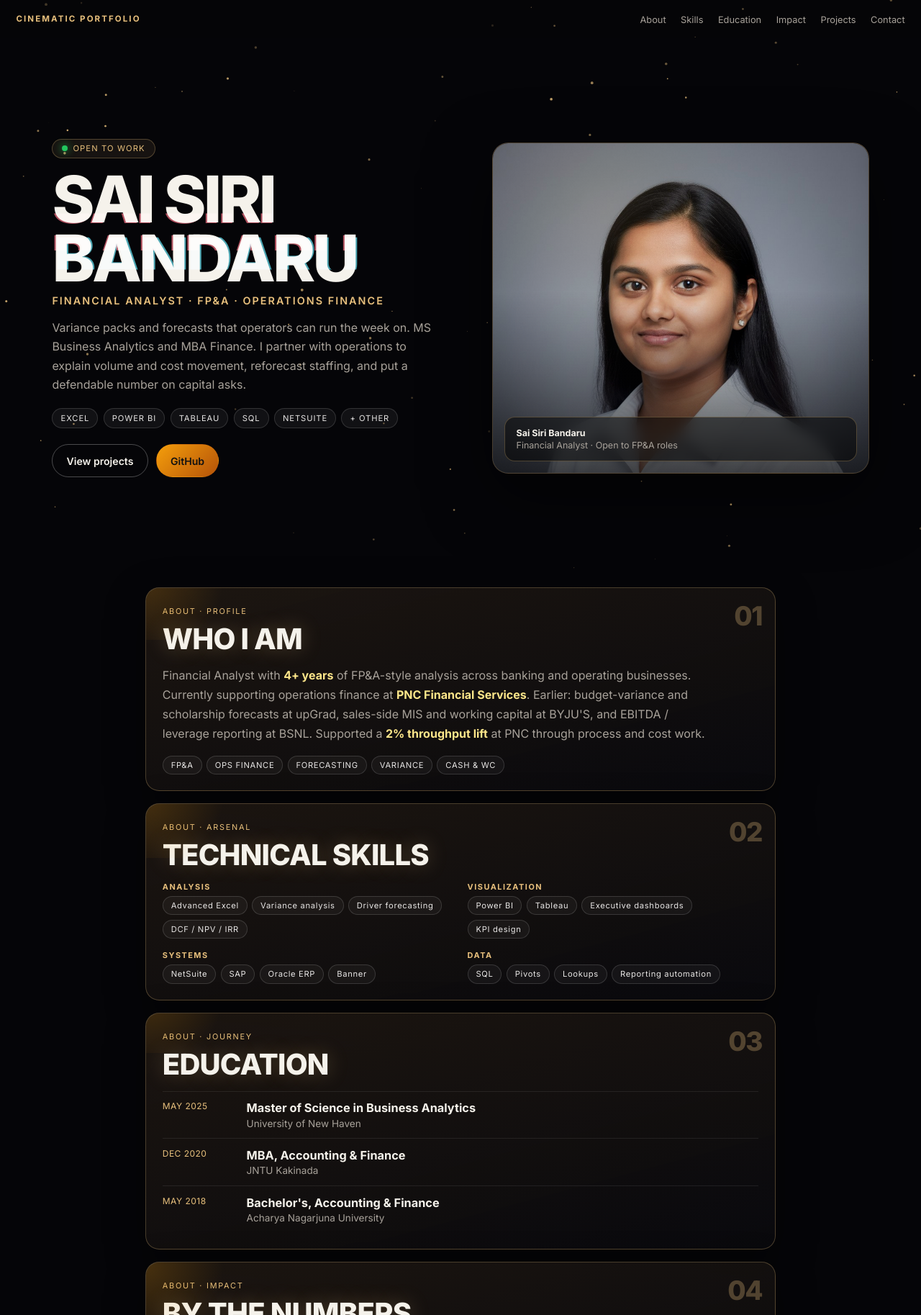
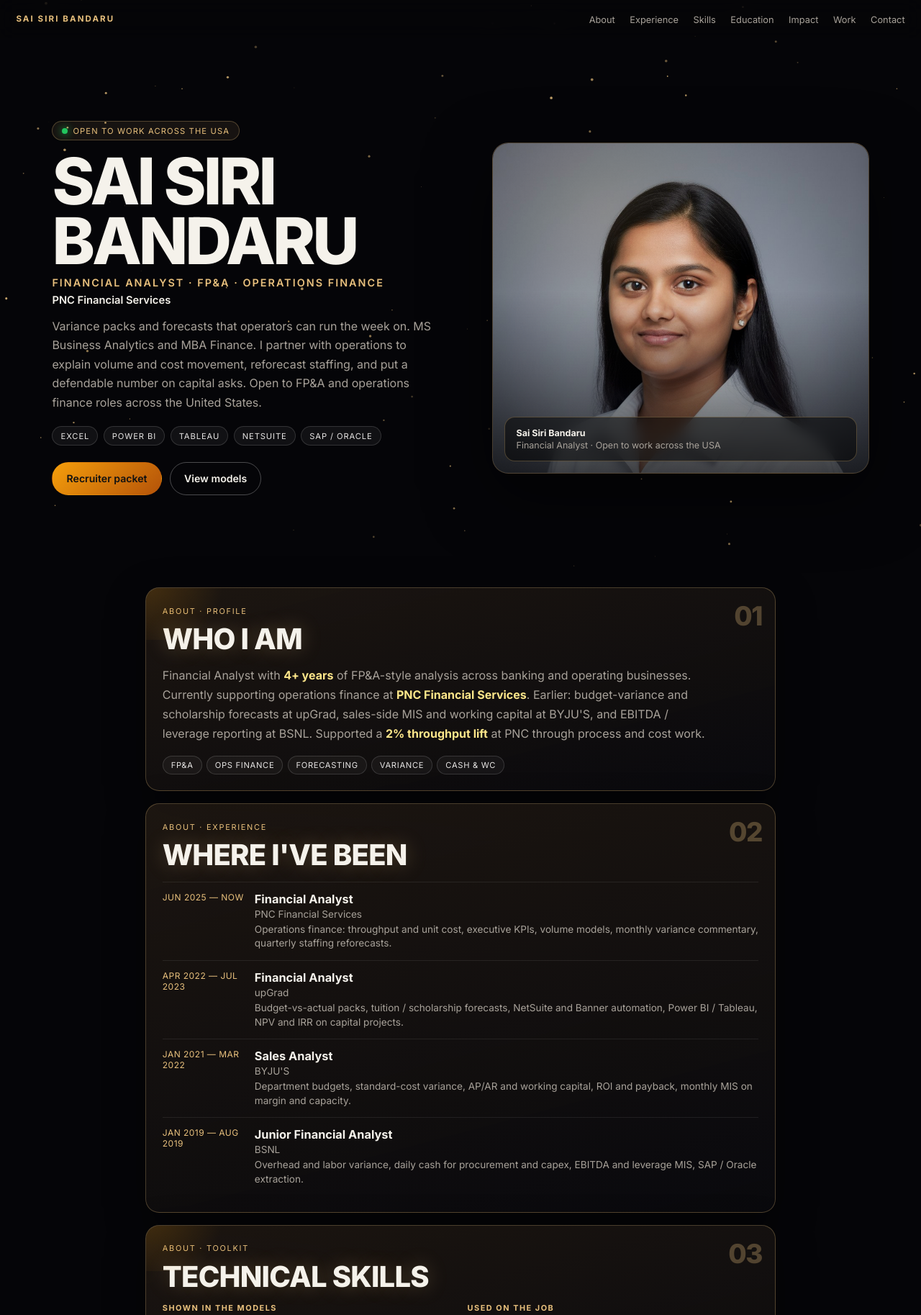
Before and after one commit to saisiri-bandaru/cinematic-portfolio, a plain HTML site: page index.html in a window 1280 px wide. Shown: the top 1827 px of the page at 72% size. Drawn offline with Linux system fonts and the light colour scheme.

Commit message:
Recruiter pass: USA-wide open-to-work, experience dates, contact, featured models

```diff
--- a/index.html
+++ b/index.html
@@ -3,8 +3,8 @@
 <head>
   <meta charset="utf-8" />
   <meta name="viewport" content="width=device-width, initial-scale=1" />
-  <title>Sai Siri Bandaru — Cinematic Portfolio</title>
-  <meta name="description" content="Cinematic portfolio for Sai Siri Bandaru — Financial Analyst, FP&A and operations finance." />
+  <title>Sai Siri Bandaru | Financial Analyst, FP&A & Operations Finance</title>
+  <meta name="description" content="Financial Analyst at PNC. FP&A and operations finance. Open to work across the United States." />
   <meta name="theme-color" content="#07070c" />
   <link rel="preconnect" href="https://fonts.googleapis.com" />
   <link rel="preconnect" href="https://fonts.gstatic.com" crossorigin />
@@ -47,42 +47,16 @@
       text-transform: uppercase; color: var(--gold); background: rgba(232,192,125,.08);
     }
     .open i { width: .5rem; height: .5rem; border-radius: 50%; background: #22c55e; box-shadow: 0 0 12px #22c55e; }
-    .glitch {
-      position: relative; margin: 1rem 0 .5rem; font-size: clamp(3.1rem, 8.5vw, 5.6rem);
+    .name {
+      margin: 1rem 0 .5rem; font-size: clamp(3.1rem, 8.5vw, 5.6rem);
       font-weight: 800; letter-spacing: -.045em; line-height: .92; text-transform: uppercase;
     }
-    .glitch span { display: block; }
-    .glitch::before, .glitch::after {
-      content: attr(data-text); position: absolute; left: 0; top: 0; width: 100%; overflow: hidden;
-      clip-path: inset(0 0 0 0);
-    }
-    .glitch::before {
-      color: #67e8f9; transform: translate(2px, -1px); opacity: .7; mix-blend-mode: screen;
-      animation: glitchTop 2.4s infinite linear alternate-reverse;
-    }
-    .glitch::after {
-      color: #fb7185; transform: translate(-2px, 1px); opacity: .7; mix-blend-mode: screen;
-      animation: glitchBot 1.8s infinite linear alternate-reverse;
-    }
-    @keyframes glitchTop {
-      0% { clip-path: inset(0 0 85% 0); }
-      20% { clip-path: inset(10% 0 60% 0); }
-      40% { clip-path: inset(40% 0 30% 0); }
-      60% { clip-path: inset(70% 0 5% 0); }
-      80% { clip-path: inset(20% 0 50% 0); }
-      100% { clip-path: inset(0 0 80% 0); }
-    }
-    @keyframes glitchBot {
-      0% { clip-path: inset(80% 0 0 0); }
-      25% { clip-path: inset(30% 0 40% 0); }
-      50% { clip-path: inset(55% 0 10% 0); }
-      75% { clip-path: inset(5% 0 70% 0); }
-      100% { clip-path: inset(65% 0 5% 0); }
-    }
+    .name span { display: block; }
     .role {
       color: var(--gold); font-size: .9rem; letter-spacing: .14em; text-transform: uppercase; font-weight: 600;
     }
-    .sub { color: var(--muted); max-width: 34rem; line-height: 1.65; margin: 1rem 0 1.25rem; }
+    .employer { color: var(--ink); font-size: .92rem; margin-top: .45rem; font-weight: 600; }
+    .sub { color: var(--muted); max-width: 34rem; line-height: 1.65; margin: .85rem 0 1.25rem; }
     .tags { display: flex; flex-wrap: wrap; gap: .45rem; margin-bottom: 1.4rem; }
     .tag {
       border: 1px solid rgba(255,255,255,.14); border-radius: 999px; padding: .35rem .7rem;
@@ -153,13 +127,14 @@
     .skills { display: grid; grid-template-columns: repeat(2,minmax(0,1fr)); gap: 1rem 1.2rem; }
     .skills h3 { margin: 0 0 .4rem; font-size: .68rem; letter-spacing: .14em; text-transform: uppercase; color: var(--gold); }
     .edu-item {
-      display: grid; grid-template-columns: 6.5rem 1fr; gap: .8rem; padding: .8rem 0;
+      display: grid; grid-template-columns: 7.2rem 1fr; gap: .8rem; padding: .8rem 0;
       border-top: 1px solid rgba(255,255,255,.08);
     }
     .edu-item:first-child { border-top: 0; padding-top: 0; }
     .edu-item .when { color: var(--gold); font-size: .75rem; letter-spacing: .04em; }
     .edu-item h3 { margin: 0 0 .2rem; font-size: 1.02rem; }
     .edu-item .meta { color: var(--muted); font-size: .85rem; }
+    .edu-item .note { color: var(--muted); font-size: .85rem; margin-top: .25rem; line-height: 1.45; }
     .metrics { display: grid; grid-template-columns: repeat(4,minmax(0,1fr)); gap: .7rem; }
     .metric {
       text-align: center; padding: 1rem .4rem; border-radius: .85rem; background: rgba(0,0,0,.28);
@@ -195,13 +170,14 @@
   <canvas id="particles"></canvas>
   <div class="wrap">
     <header class="nav" id="nav">
-      <a class="brand" href="#top">CINEMATIC PORTFOLIO</a>
+      <a class="brand" href="#top">SAI SIRI BANDARU</a>
       <nav class="nav-links">
         <a href="#about">About</a>
+        <a href="#experience">Experience</a>
         <a href="#skills">Skills</a>
         <a href="#education">Education</a>
         <a href="#numbers">Impact</a>
-        <a href="#work">Projects</a>
+        <a href="#work">Work</a>
         <a href="#contact">Contact</a>
       </nav>
     </header>
@@ -209,28 +185,28 @@
     <main id="top">
       <section class="hero">
         <div>
-          <div class="open"><i></i> Open to work</div>
-          <h1 class="glitch" data-text="SAI SIRI BANDARU"><span>SAI SIRI</span><span>BANDARU</span></h1>
-          <div class="role">Financial Analyst · FP&amp;A · Operations Finance</div>
-          <p class="sub">Variance packs and forecasts that operators can run the week on. MS Business Analytics and MBA Finance. I partner with operations to explain volume and cost movement, reforecast staffing, and put a defendable number on capital asks.</p>
+          <div class="open"><i></i> Open to work across the USA</div>
+          <h1 class="name"><span>SAI SIRI</span><span>BANDARU</span></h1>
+          <div class="role">Financial Analyst · FP&A · Operations Finance</div>
+          <div class="employer">PNC Financial Services</div>
+          <p class="sub">Variance packs and forecasts that operators can run the week on. MS Business Analytics and MBA Finance. I partner with operations to explain volume and cost movement, reforecast staffing, and put a defendable number on capital asks. Open to FP&A and operations finance roles across the United States.</p>
           <div class="tags">
             <span class="tag">EXCEL</span>
             <span class="tag">POWER BI</span>
             <span class="tag">TABLEAU</span>
-            <span class="tag">SQL</span>
             <span class="tag">NETSUITE</span>
-            <span class="tag">+ OTHER</span>
+            <span class="tag">SAP / ORACLE</span>
           </div>
           <div class="cta">
-            <a class="btn btn-primary" href="#work">View projects</a>
-            <a class="btn btn-solid" href="https://github.com/saisiri-bandaru" target="_blank" rel="noopener">GitHub</a>
+            <a class="btn btn-solid" href="https://saisiri-bandaru.github.io/Sai_Siri_Bandaru_Analyst_Portfolio.pdf">Recruiter packet</a>
+            <a class="btn btn-primary" href="#work">View models</a>
           </div>
         </div>
         <aside class="stage" aria-label="Portrait">
           <img src="hero.jpg" alt="Sai Siri Bandaru" />
           <div class="hud">
             <b>Sai Siri Bandaru</b>
-            Financial Analyst · Open to FP&amp;A roles
+            Financial Analyst · Open to work across the USA
           </div>
         </aside>
       </section>
@@ -241,34 +217,72 @@
           <div class="kicker">About · Profile</div>
           <h2>WHO I AM</h2>
           <p>
-            Financial Analyst with <span class="hi">4+ years</span> of FP&amp;A-style analysis across banking and operating businesses.
+            Financial Analyst with <span class="hi">4+ years</span> of FP&A-style analysis across banking and operating businesses.
             Currently supporting operations finance at <span class="hi">PNC Financial Services</span>.
             Earlier: budget-variance and scholarship forecasts at upGrad, sales-side MIS and working capital at BYJU'S,
             and EBITDA / leverage reporting at BSNL. Supported a <span class="hi">2% throughput lift</span> at PNC through process and cost work.
           </p>
           <div class="chips">
-            <span class="chip">FP&amp;A</span>
+            <span class="chip">FP&A</span>
             <span class="chip">OPS FINANCE</span>
             <span class="chip">FORECASTING</span>
             <span class="chip">VARIANCE</span>
-            <span class="chip">CASH &amp; WC</span>
+            <span class="chip">CASH & WC</span>
+          </div>
+        </article>
+
+        <article class="card" id="experience">
+          <div class="num">02</div>
+          <div class="kicker">About · Experience</div>
+          <h2>WHERE I'VE BEEN</h2>
+          <div class="edu-item">
+            <div class="when">JUN 2025 — NOW</div>
+            <div>
+              <h3>Financial Analyst</h3>
+              <div class="meta">PNC Financial Services</div>
+              <div class="note">Operations finance: throughput and unit cost, executive KPIs, volume models, monthly variance commentary, quarterly staffing reforecasts.</div>
+            </div>
+          </div>
+          <div class="edu-item">
+            <div class="when">APR 2022 — JUL 2023</div>
+            <div>
+              <h3>Financial Analyst</h3>
+              <div class="meta">upGrad</div>
+              <div class="note">Budget-vs-actual packs, tuition / scholarship forecasts, NetSuite and Banner automation, Power BI / Tableau, NPV and IRR on capital projects.</div>
+            </div>
+          </div>
+          <div class="edu-item">
+            <div class="when">JAN 2021 — MAR 2022</div>
+            <div>
+              <h3>Sales Analyst</h3>
+              <div class="meta">BYJU'S</div>
+              <div class="note">Department budgets, standard-cost variance, AP/AR and working capital, ROI and payback, monthly MIS on margin and capacity.</div>
+            </div>
+          </div>
+          <div class="edu-item">
+            <div class="when">JAN 2019 — AUG 2019</div>
+            <div>
+              <h3>Junior Financial Analyst</h3>
+              <div class="meta">BSNL</div>
+              <div class="note">Overhead and labor variance, daily cash for procurement and capex, EBITDA and leverage MIS, SAP / Oracle extraction.</div>
+            </div>
           </div>
         </article>
 
         <article class="card" id="skills">
-          <div class="num">02</div>
-          <div class="kicker">About · Arsenal</div>
+          <div class="num">03</div>
+          <div class="kicker">About · Toolkit</div>
           <h2>TECHNICAL SKILLS</h2>
           <div class="skills">
             <div>
-              <h3>Analysis</h3>
+              <h3>Shown in the models</h3>
               <div class="chips">
                 <span class="chip">Advanced Excel</span><span class="chip">Variance analysis</span>
                 <span class="chip">Driver forecasting</span><span class="chip">DCF / NPV / IRR</span>
               </div>
             </div>
             <div>
-              <h3>Visualization</h3>
+              <h3>Used on the job</h3>
               <div class="chips">
                 <span class="chip">Power BI</span><span class="chip">Tableau</span>
                 <span class="chip">Executive dashboards</span><span class="chip">KPI design</span>
@@ -284,7 +298,7 @@
             <div>
               <h3>Data</h3>
               <div class="chips">
-                <span class="chip">SQL</span><span class="chip">Pivots</span>
+                <span class="chip">SQL (on the job)</span><span class="chip">Pivots</span>
                 <span class="chip">Lookups</span><span class="chip">Reporting automation</span>
               </div>
             </div>
@@ -292,8 +306,8 @@
         </article>
 
         <article class="card" id="education">
-          <div class="num">03</div>
-          <div class="kicker">About · Journey</div>
+          <div class="num">04</div>
+          <div class="kicker">About · Education</div>
           <h2>EDUCATION</h2>
           <div class="edu-item">
             <div class="when">MAY 2025</div>
@@ -305,82 +319,80 @@
           <div class="edu-item">
             <div class="when">DEC 2020</div>
             <div>
-              <h3>MBA, Accounting &amp; Finance</h3>
+              <h3>MBA, Accounting & Finance</h3>
               <div class="meta">JNTU Kakinada</div>
             </div>
           </div>
           <div class="edu-item">
             <div class="when">MAY 2018</div>
             <div>
-              <h3>Bachelor's, Accounting &amp; Finance</h3>
+              <h3>Bachelor's, Accounting & Finance</h3>
               <div class="meta">Acharya Nagarjuna University</div>
             </div>
           </div>
         </article>
 
         <article class="card" id="numbers">
-          <div class="num">04</div>
+          <div class="num">05</div>
           <div class="kicker">About · Impact</div>
           <h2>BY THE NUMBERS</h2>
           <div class="metrics">
             <div class="metric"><b>4+</b><span>Years experience</span></div>
-            <div class="metric"><b>2%</b><span>Throughput lift</span></div>
-            <div class="metric"><b>MS+MBA</b><span>Dual quant stack</span></div>
-            <div class="metric"><b>10</b><span>Public models</span></div>
+            <div class="metric"><b>2%</b><span>Throughput lift at PNC</span></div>
+            <div class="metric"><b>4</b><span>Models to open first</span></div>
+            <div class="metric"><b>USA</b><span>Open to work nationwide</span></div>
           </div>
         </article>
 
         <article class="card" id="work">
-          <div class="num">05</div>
+          <div class="num">06</div>
           <div class="kicker">Selected work</div>
           <h2>FEATURED MODELS</h2>
-          <p>Yellow cells with blue font are inputs. Change a driver — the output story should move.</p>
+          <p>Yellow cells with blue font are inputs. Change a driver — the output story should move. Sample figures are fictional (Northline Consumer Products).</p>
           <div class="projects">
             <a class="proj" href="https://github.com/saisiri-bandaru/fpna-variance-dashboard" target="_blank" rel="noopener">
-              <h3>FP&amp;A variance dashboard</h3>
+              <h3>FP&A variance dashboard</h3>
               <p>Why did margin miss — rate or volume?</p>
             </a>
             <a class="proj" href="https://github.com/saisiri-bandaru/cost-accounting-workbook" target="_blank" rel="noopener">
               <h3>Cost accounting workbook</h3>
-              <p>Purchasing vs the floor on plant variances.</p>
+              <p>Does the plant variance sit with purchasing or the floor?</p>
             </a>
             <a class="proj" href="https://github.com/saisiri-bandaru/thirteen-week-cash-forecast" target="_blank" rel="noopener">
               <h3>13-week cash forecast</h3>
-              <p>Payroll and vendors if receipts slip a week.</p>
+              <p>Can payroll and vendors clear if receipts slip one week?</p>
             </a>
-            <a class="proj" href="https://github.com/saisiri-bandaru/dcf-valuation-model" target="_blank" rel="noopener">
-              <h3>DCF valuation</h3>
-              <p>Unlevered FCF, WACC, NPV and IRR.</p>
+            <a class="proj" href="https://github.com/saisiri-bandaru/driver-based-forecast" target="_blank" rel="noopener">
+              <h3>Driver-based forecast</h3>
+              <p>If volume or cost moves, what happens to the P&L vs plan?</p>
             </a>
           </div>
         </article>
 
         <article class="card" id="contact">
-          <div class="num">06</div>
+          <div class="num">07</div>
           <div class="kicker">Contact</div>
           <h2>LET'S TALK</h2>
-          <p>Open to FP&amp;A, operations finance, and analytics-heavy finance roles.</p>
+          <p>Open to FP&A, operations finance, and analytics-heavy finance roles across the United States.</p>
           <div class="chips" style="margin-bottom:1.1rem">
-            <a class="chip" href="mailto:saisiri.bandaru12@gmail.com">saisiri.bandaru12@gmail.com</a>
+            <a class="chip" href="mailto:bandarusaisiri1207@gmail.com">bandarusaisiri1207@gmail.com</a>
             <a class="chip" href="tel:+12035339355">203.533.9355</a>
             <a class="chip" href="https://www.linkedin.com/in/bandarusaisiri" target="_blank" rel="noopener">LinkedIn</a>
             <a class="chip" href="https://github.com/saisiri-bandaru" target="_blank" rel="noopener">GitHub</a>
-            <a class="chip" href="https://saisiri-bandaru.github.io" target="_blank" rel="noopener">Main portfolio</a>
           </div>
           <div class="cta">
             <a class="btn btn-solid" href="https://saisiri-bandaru.github.io/Sai_Siri_Bandaru_Analyst_Portfolio.pdf">Recruiter packet</a>
-            <a class="btn btn-primary" href="mailto:saisiri.bandaru12@gmail.com">Email me</a>
+            <a class="btn btn-primary" href="mailto:bandarusaisiri1207@gmail.com">Email me</a>
           </div>
         </article>
       </div>
     </main>
-    <footer>© 2026 Sai Siri Bandaru · Cinematic portfolio</footer>
+    <footer>© 2026 Sai Siri Bandaru · FP&A and operations finance</footer>
   </div>
   <script>
     const nav = document.getElementById('nav');
     addEventListener('scroll', () => nav.classList.toggle('scrolled', scrollY > 10), { passive: true });
 
-    // Particle field (reel-style)
     const c = document.getElementById('particles');
     const ctx = c.getContext('2d');
     let w, h, dots;
```
